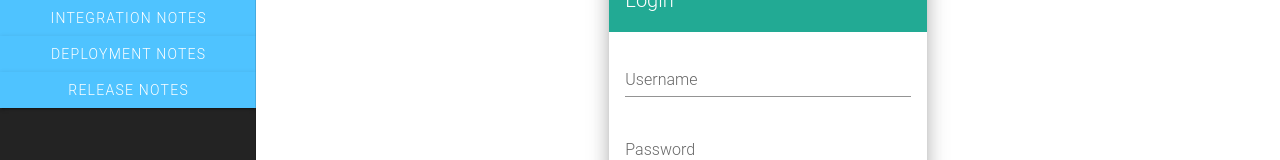
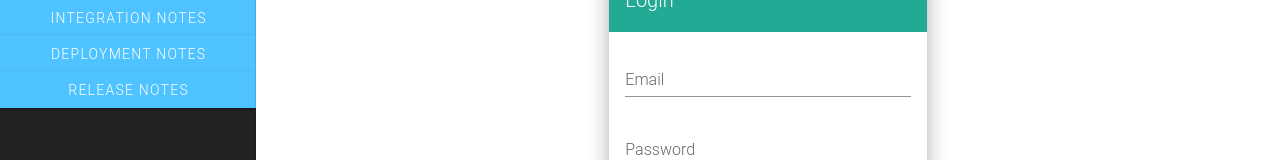
Before and after one commit to davidtodorov/univers, a Vue app: page /login in a window 1280 px wide. Shown: the part 294-454 px from the top of the page. Built offline with nearby package versions, Linux system fonts and the light colour scheme; a web font is replaced by a local one.

Commit message:
added firebase

```diff
--- a/public/index.html
+++ b/public/index.html
@@ -1,5 +1,6 @@
 <!DOCTYPE html>
 <html lang="en">
+
 <head>
   <meta charset="utf-8">
   <meta http-equiv="X-UA-Compatible" content="IE=edge">
@@ -9,11 +10,14 @@
   <link rel="stylesheet" href="https://fonts.googleapis.com/css?family=Roboto:100,300,400,500,700,900">
   <link rel="stylesheet" href="https://cdn.jsdelivr.net/npm/@mdi/font@latest/css/materialdesignicons.min.css">
 </head>
+
 <body>
   <noscript>
-      <strong>We're sorry but <%= htmlWebpackPlugin.options.title %> doesn't work properly without JavaScript enabled. Please enable it to continue.</strong>
+    <strong>We're sorry but <%= htmlWebpackPlugin.options.title %> doesn't work properly without JavaScript enabled.
+      Please enable it to continue.</strong>
   </noscript>
   <div id="app"></div>
   <!-- built files will be auto injected -->
 </body>
+
 </html>
--- a/src/App.vue
+++ b/src/App.vue
@@ -20,7 +20,7 @@ export default {
 	components: {
 		AppNavigation,
 		AppHeader,
-    AppFooter,
+		AppFooter
 	},
 
 	data: () => ({
--- a/src/components/authentication/AuthenticationForm.vue
+++ b/src/components/authentication/AuthenticationForm.vue
@@ -12,7 +12,9 @@
 					</v-card-text>
 					<v-card-actions>
 						<v-spacer />
-            <v-btn color="#22AA94" class="white--text">{{title}}</v-btn>
+						<v-btn color="#22AA94" class="white--text"
+							@click="submit"
+						>{{title}}</v-btn>
 					</v-card-actions>
 				</v-card>
 			</v-col>
@@ -25,7 +27,16 @@ export default {
 	props: {
 		title: {
 			type: String,
-      requred: true,
+			requred: true
+		},
+		submitHandler: {
+			type: Function,
+			required: true
+		}
+	},
+	methods:{
+		submit() {
+			this.submitHandler()
 		}
 	}
 };
--- a/src/components/authentication/Login.vue
+++ b/src/components/authentication/Login.vue
@@ -1,13 +1,7 @@
 <template>
-  <AppAuthenticationForm title="Login">
+	<AppAuthenticationForm title="Login" :submitHandler="submitLogin">
 		<v-form>
-      <v-text-field
-        label="Username"
-        name="username"
-        type="text"
-        color="#232323"
-        v-model="username"
-      />
+			<v-text-field label="Email" name="email" type="text" color="#232323" v-model="email" />
 
 			<v-text-field
 				id="password"
@@ -24,15 +18,31 @@
 <script>
 import AppAuthenticationForm from "./AuthenticationForm";
 
+import firebase from "@/firebase.js";
+
 export default {
 	components: {
 		AppAuthenticationForm
 	},
 	data: () => {
 		return {
-      username: "",
+			email: "",
 			password: ""
 		};
+	},
+	methods: {
+		submitLogin() {
+			firebase.auth
+				.signInWithEmailAndPassword(this.email, this.password)
+				.then(user => {
+					this.$store.commit("setCurrentUser", user);
+					this.$store.dispatch("fetchUserProfile");
+					this.$router.push("/dashboard");
+				})
+				.catch(err => {
+					console.log(err);
+				});
+		}
 	},
 	props: {
 		source: String
--- a/src/components/authentication/Register.vue
+++ b/src/components/authentication/Register.vue
@@ -1,5 +1,5 @@
 <template>
-  <AppAuthenticationForm title="Register">
+	<AppAuthenticationForm title="Register" :submitHandler="submitRegister">
 		<v-form>
 			<v-text-field
 				label="Eamil"
@@ -50,6 +50,7 @@
 import AppAuthenticationForm from "./AuthenticationForm";
 import { validationMixin } from "vuelidate";
 import { required, email, sameAs, minLength } from "vuelidate/lib/validators";
+import firebase from "firebase";
 
 export default {
 	components: {
@@ -96,25 +97,43 @@ export default {
 			const errors = [];
 			if (!this.$v.username.$dirty) return errors;
 			!this.$v.username.required && errors.push("Username is required");
-      !this.$v.username.minLength && errors.push("The minimal length must be 5 symbols");
+			!this.$v.username.minLength &&
+				errors.push("The minimal length must be 5 symbols");
 			return errors;
 		},
 		passwordErrors() {
 			const errors = [];
 			if (!this.$v.password.$dirty) return errors;
-      !this.$v.password.minLength && errors.push("The minimal length must be 6 symbols");
+			!this.$v.password.minLength &&
+				errors.push("The minimal length must be 6 symbols");
 			!this.$v.password.required && errors.push("Password is required");
 			return errors;
 		},
 		confirmPasswordErrors() {
 			const errors = [];
 			if (!this.$v.confirmPassword.$dirty) return errors;
-      !this.$v.confirmPassword.sameAs && errors.push("The passwords should match");
+			!this.$v.confirmPassword.sameAs &&
+				errors.push("The passwords should match");
 			return errors;
 		}
 	},
 	methods: {
-    submitHandler() {}
+		submitRegister() {
+			firebase
+				.auth()
+				.createUserWithEmailAndPassword(this.email, this.password)
+				.then(user => {
+					if (user) {
+						user.updateProfile({
+
+						})
+					}
+					console.log(user)
+				})
+				.catch(function(error) {
+					console.log(error);
+				});
+		}
 	}
 };
 </script>
--- /dev/null
+++ b/src/firebase.js
@@ -0,0 +1,37 @@
+import firebase from 'firebase'
+import 'firebase/firestore'
+
+// firebase init goes here
+let firebaseConfig = {
+	apiKey: "AIzaSyD4oqWK_Ax9d0c7oLroM2SLoXhHuRC2_ZU",
+	authDomain: "univers-127de.firebaseapp.com",
+	databaseURL: "https://univers-127de.firebaseio.com",
+	projectId: "univers-127de",
+	storageBucket: "univers-127de.appspot.com",
+	messagingSenderId: "278011386091",
+	appId: "1:278011386091:web:ef7afc6e5cbfe8f7a246ae",
+	measurementId: "G-JZHBMSXDPK"
+};
+firebase.initializeApp(firebaseConfig);
+
+
+// firebase utils
+const db = firebase.firestore();
+const auth = firebase.auth();
+const currentUser = auth.currentUser;
+
+// date issue fix according to firebase
+const settings = {
+};
+db.settings(settings);
+
+// firebase collections
+const usersCollection = db.collection('users');
+// const postsCollection = db.collection('posts')
+
+export default {
+	db,
+	auth,
+	currentUser,
+	usersCollection
+}
--- a/src/main.js
+++ b/src/main.js
@@ -2,6 +2,7 @@ import Vue from 'vue'
 import App from './App.vue'
 import vuetify from './plugins/vuetify';
 import router from './router'
+import fb from './firebase'
 
 Vue.config.productionTip = false
 
```
Lines whose indentation alone changed are shown as unchanged.
